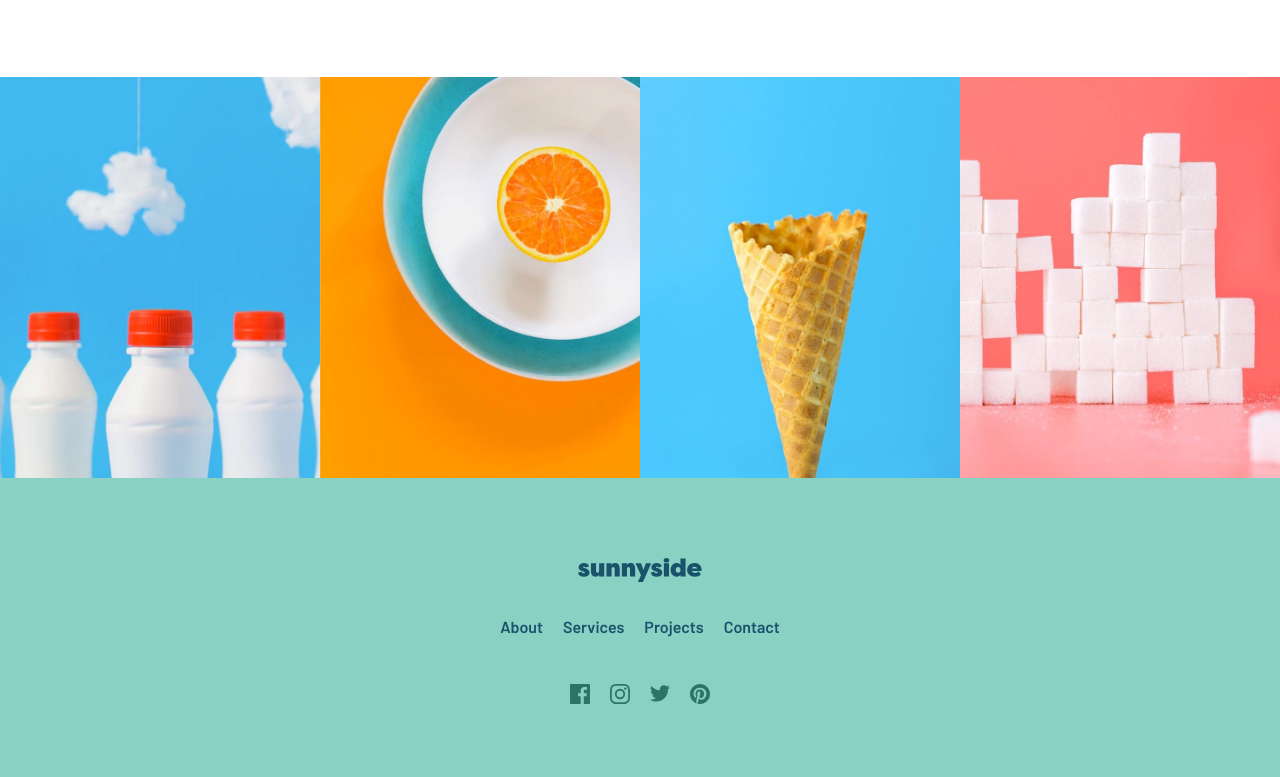
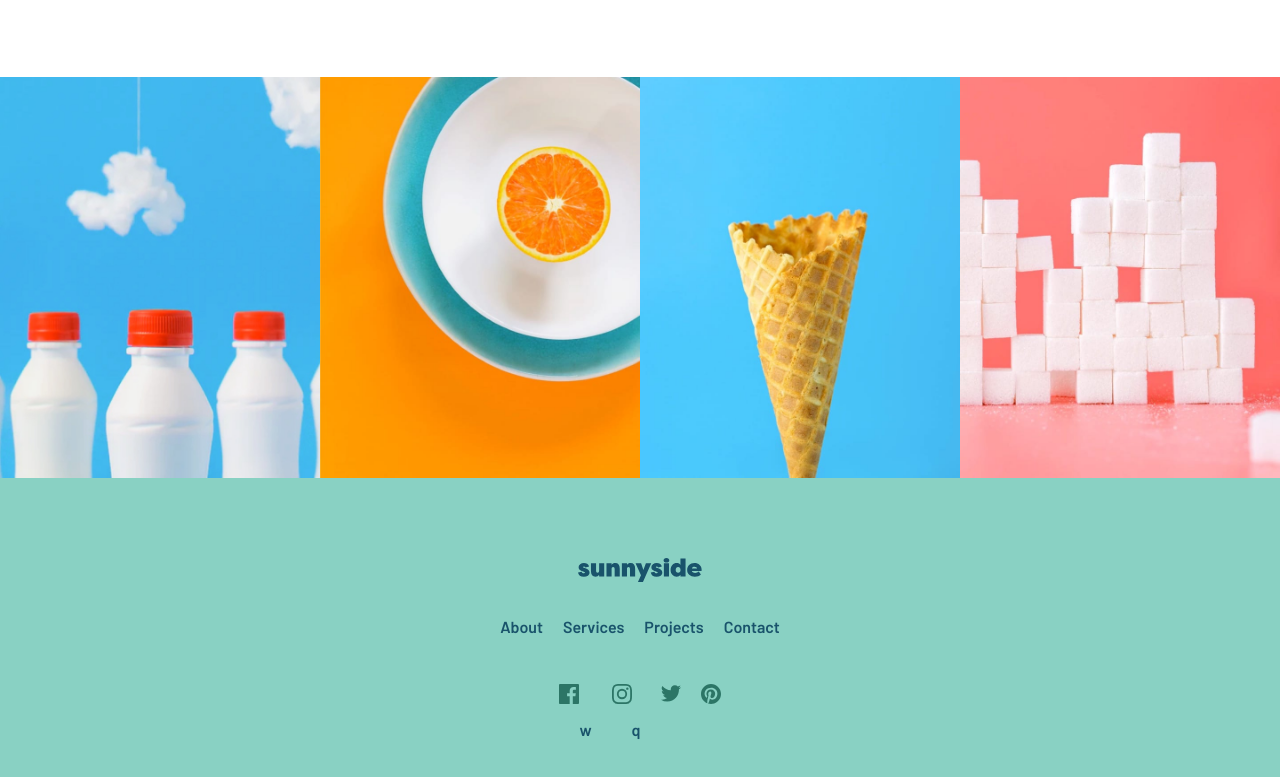
Before and after one commit to osaaroh/24_sunnyside-agency-landing-page, a plain HTML site: page index.html in a window 1280 px wide. Shown: the part 2854-3631 px from the top of the page. Drawn offline with Linux system fonts and the light colour scheme.

Commit message:
Update index.html

```diff
--- a/index.html
+++ b/index.html
@@ -126,8 +126,8 @@
             <li><a href="">Contact</a></li>
         </ul>
         <ul class="footer__social-list">
-            <li><a href="#"><img src="images/icon-facebook.svg" alt=""> </a></li>
-            <li><a href="#"><img src="images/icon-instagram.svg" alt=""> </a></li>
+            <li><a href="#"><img src="images/icon-facebook.svg" alt="">w</a></li>
+            <li><a href="#"><img src="images/icon-instagram.svg" alt="">q</a></li>
             <li><a href="#"><img src="images/icon-twitter.svg" alt=""> </a></li>
             <li><a href="#"><img src="images/icon-pinterest.svg" alt=""> </a></li>
 
```
